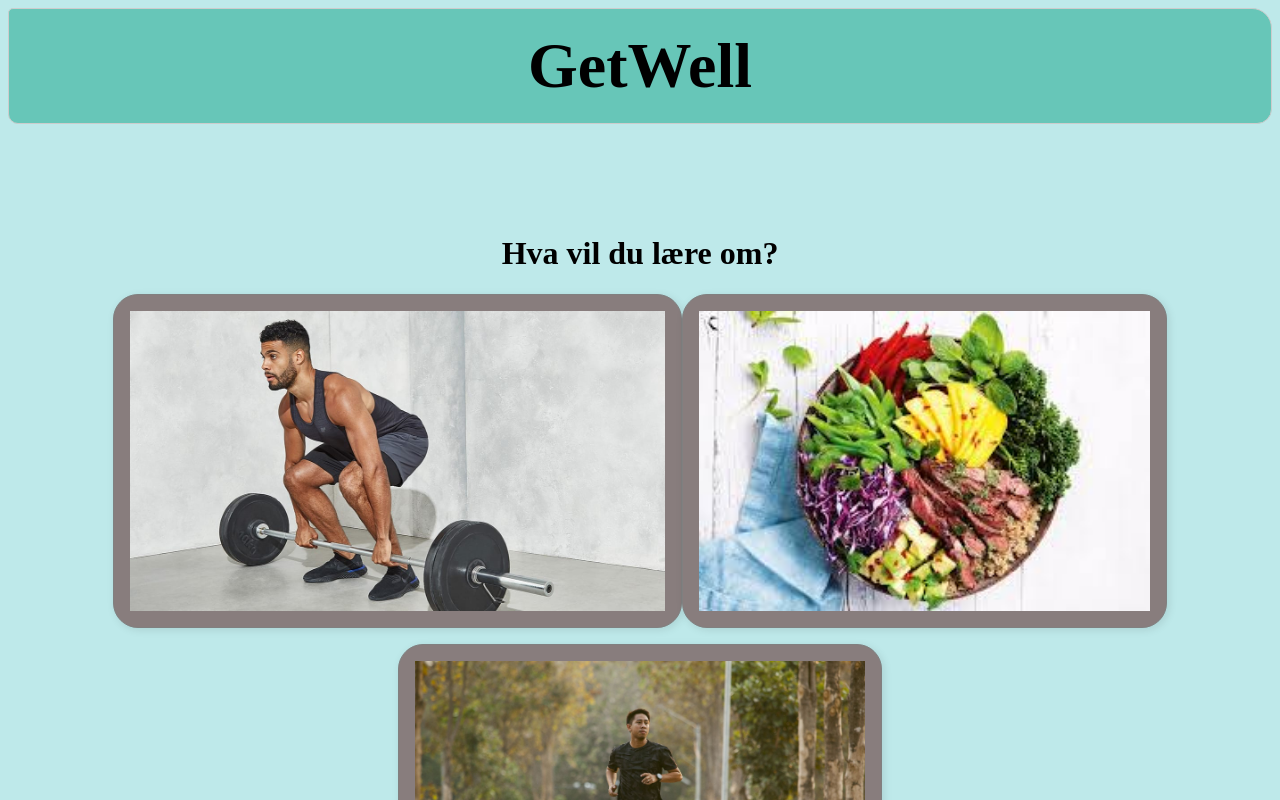
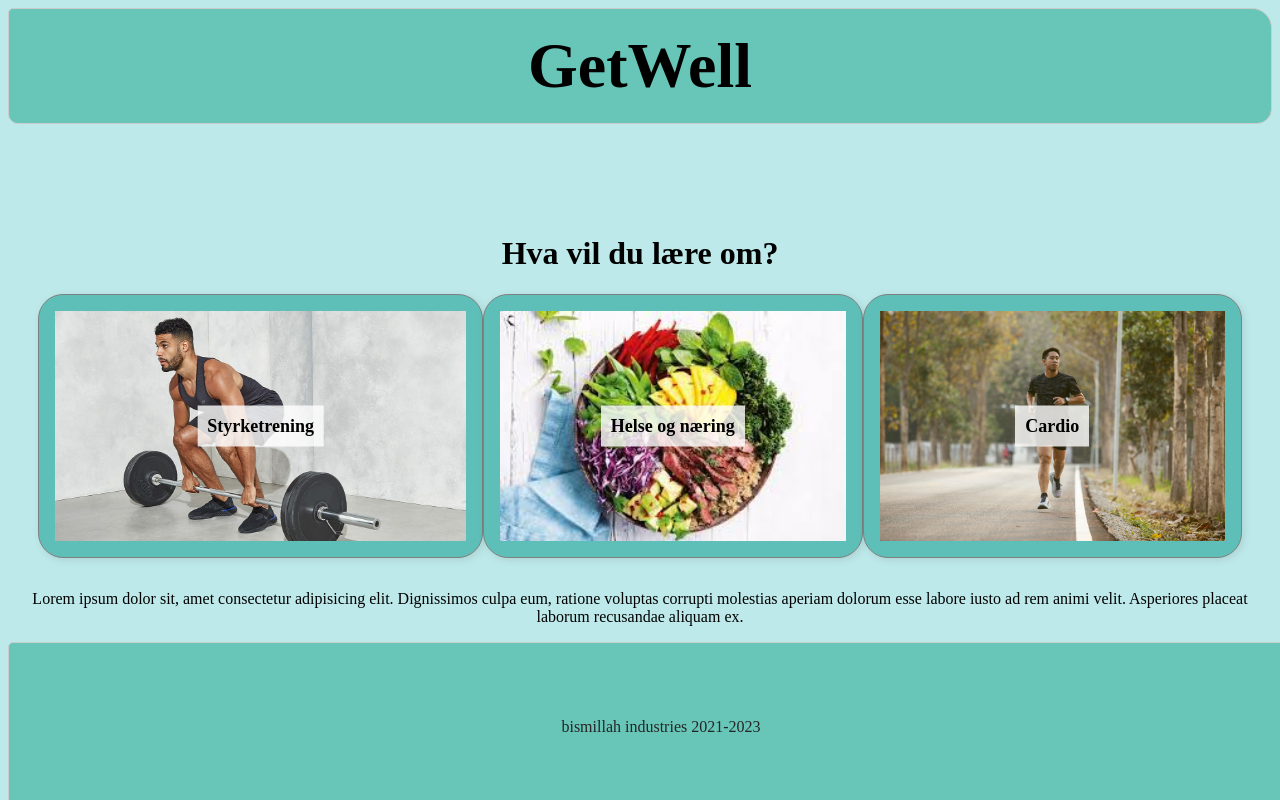
Before and after one commit to realmessirve/Yea, a SvelteKit app: page / in a window 1280 px wide. Shown: the top 800 px of the page. Built offline with nearby package versions, Linux system fonts and the light colour scheme; no server answers.

Commit message:
Tekst
La til tekst over bildene

```diff
--- a/src/routes/+page.svelte
+++ b/src/routes/+page.svelte
@@ -46,19 +46,28 @@ onMount(async () => {
 <h1>Hva vil du lære om?</h1>
 <div class="container">
   <div class="box">
-	<slot><img src="Blog-Deadlifting-Male_1800x672_1200x672_acf_cropped.jpg" alt="styrke" height="300px"></slot>
+    <slot>
+      <img src="Blog-Deadlifting-Male_1800x672_1200x672_acf_cropped.jpg" alt="styrke" height="230px">
+      <div class="overlay">Styrketrening</div>
+    </slot>
   </div>
   <div class="box">
-	<slot><img src="/salad.jpeg" alt="diett" height="300px"></slot>
+    <slot>
+      <img src="/salad.jpeg" alt="diett" height="230px">
+      <div class="overlay">Helse og næring</div>
+    </slot>
   </div>
   <div class="box">
-	<slot><img src="/runnin.jpeg" alt="cardio" height="300px"></slot>
+    <slot>
+      <img src="/runnin.jpeg" alt="cardio" height="230px">
+      <div class="overlay">Cardio</div>
+    </slot>
   </div>
 </div>
 <p>Lorem ipsum dolor sit, amet consectetur adipisicing elit. Dignissimos culpa eum, ratione voluptas corrupti molestias aperiam dolorum esse labore iusto ad rem animi velit. Asperiores placeat laborum recusandae aliquam ex.</p>
 <Footer />
 
-<style>
+<style lang="scss">
 .box {
 	display: flex;
 	align-items: center;
@@ -70,7 +79,8 @@ onMount(async () => {
 	padding: 1em;
 	margin: 0 0 1em 0;
 	font-family: 'Futura';
-	background-color: #887d7d;
+	background-color: #5ebfb9;
+  position: relative;
 
 }
 .container {
@@ -79,11 +89,27 @@ onMount(async () => {
 	justify-content: center;
 
 }
+.overlay {
+  position: absolute;
+  top: 50%;
+  left: 50%;
+  transform: translate(-50%, -50%);
+  background-color: rgba(255, 255, 255, 0.8);
+  padding: 10px;
+  text-align: center;
+  font-size: 18px;
+  font-weight: bold;
+  color: #000;
+  z-index: 2;
+}
+
+
 
 h1 {
     font-family: 'Futura';
     text-align: center;
 }
+
 :global(body){
 	text-align: center;
 	background-color: #bee9ea;
```
Lines whose indentation alone changed are shown as unchanged.
